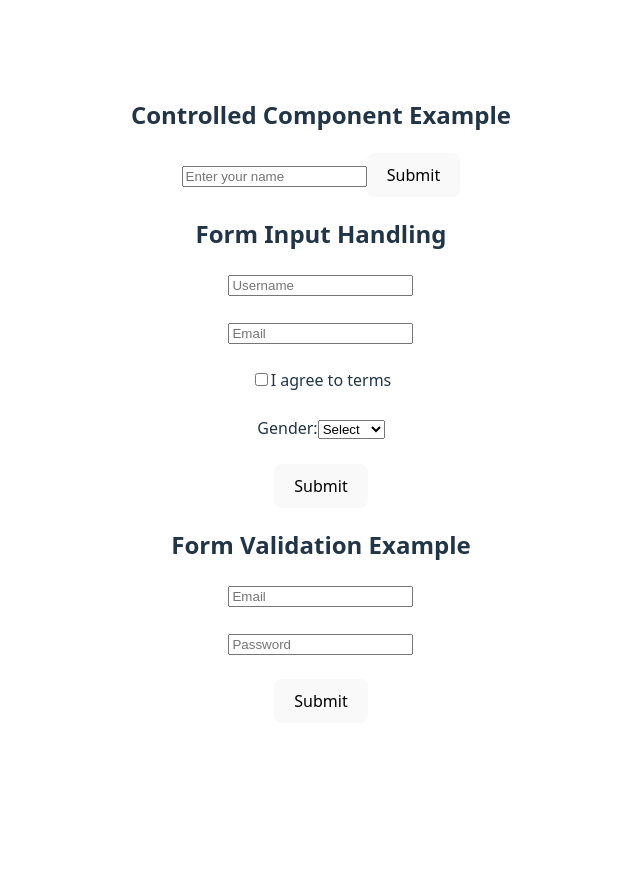
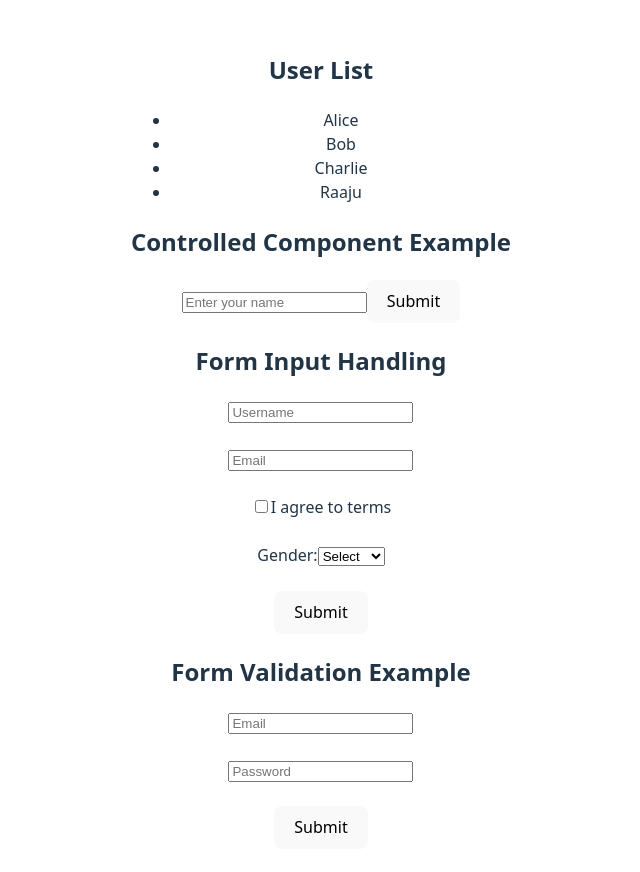
Before and after one commit to kuldeeepkumar/Training, a React (Vite) app: page / in a window 1280 px wide. Shown: the top 872 px of the page, without its empty margins (319-959 px from the left). Before the commit the page ends 800 px from the top, so only its background shows below. Built offline with nearby package versions, Linux system fonts and the light colour scheme.

Commit message:
one import statement issue  is fixed in App jsx file

```diff
--- a/src/App.jsx
+++ b/src/App.jsx
@@ -1,6 +1,5 @@
 import "./App.css";
 import TodoApp from "./exercise/experiments/TodoApp";
-import ReactExercise4 from "./ReactExercise/exercise1/exercise4/ReactExercise4";
 import ReactExercise1 from "./ReactExercise/exercise1/ReactExercise1";
 import ReactExercise2 from "./ReactExercise/exercise2/ReactExercise2";
 import ReactExercise3 from "./ReactExercise/exercise3/ReactExercise3";
@@ -9,7 +8,6 @@ import ReactExercise5 from "./ReactExercise/exercise5/ReactExercise5";
 // import Exercise1 from "./exercise/exercise1/Exercise1";
 //import Exercise2 from "./exercise/exercise2/Exercise2";
 // import Exercise3 from "./exercise/exercise3/Exercise3";
-// import Exercise4 from "./exercise/exercise4/Exercise4";
 //import Exercise5 from "./exercise/exercise5/Exercise5";
 // import Exercise6 from "./exercise/exercise6/Exercise6";
 // import Exercise7 from "./exercise/exercise7/Exercise7";
@@ -19,6 +17,7 @@ import ReactExercise5 from "./ReactExercise/exercise5/ReactExercise5";
 // import Exercise11 from './exercise/exercise11/Exercise11';
 // import Exercise12 from './exercise/Exercise12/Exercise12';
 // import Exercise13 from './exercise/exercise13/Exercise13';
+import ReactExercise4 from './ReactExercise/exercise4/ReactExercise4';
 
 
 
@@ -47,7 +46,7 @@ function App() {
       {/* <ReactExercise1/> */}
       {/* <ReactExercise2/> */}
       {/* <ReactExercise3/> */}
-      {/* <ReactExercise4/> */}
+      <ReactExercise4/>
       <ReactExercise5/>
 
       </>
```
